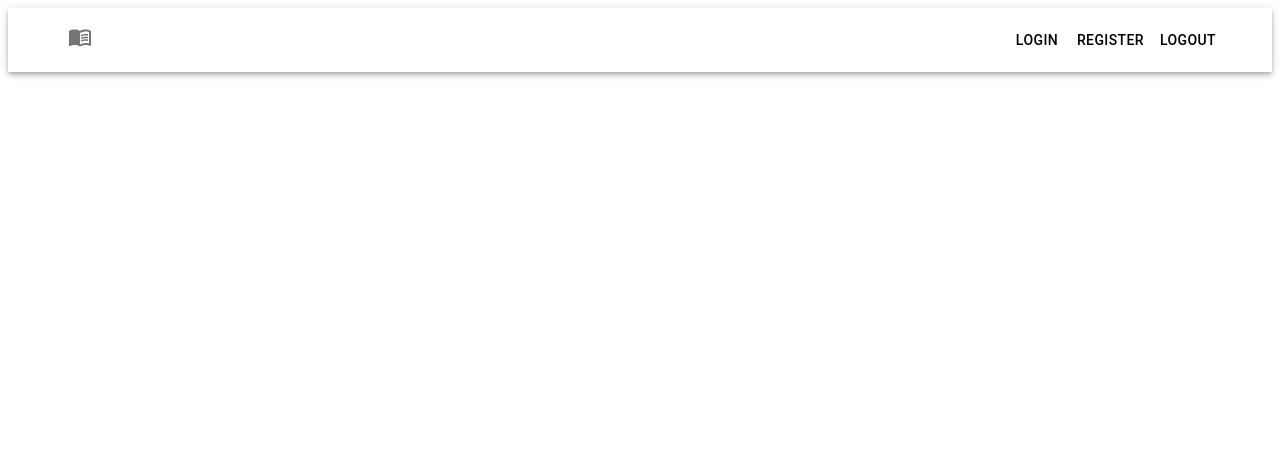
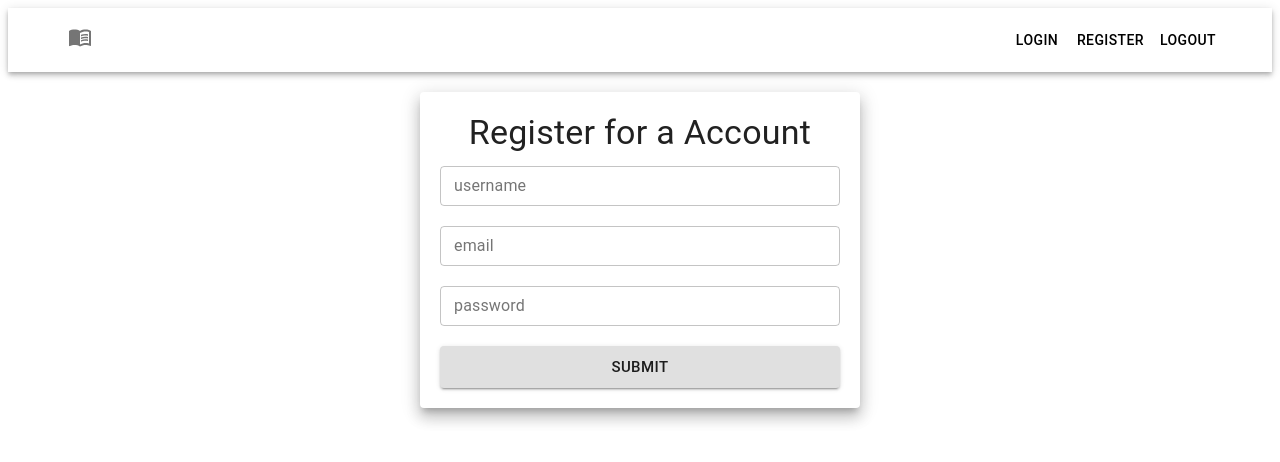
Before and after one commit to Fattylee/fattylee-hospital-finder, a React (Create React App) app: page /register in a window 1280 px wide. Shown: the top 462 px of the page. Built offline with nearby package versions, Linux system fonts and the light colour scheme.

Commit message:
add register form and functionality, implement errors actions and reducer

```diff
--- a/src/App.js
+++ b/src/App.js
@@ -1,5 +1,5 @@
 import React, { Fragment } from "react";
-import { Header, Landing, Products } from "./components";
+import { Header, Landing, Login, Products, Register } from "./components";
 import { Provider } from "react-redux";
 import { store } from "./store";
 import { BrowserRouter as Router, Route, Switch } from "react-router-dom";
@@ -13,6 +13,8 @@ const App = () => {
           <Switch>
             <Route exact path="/" component={Landing} />
             <Route exact path="/products" component={Products} />
+            <Route path="/register" component={Register} />
+            <Route path="/login" component={Login} />
           </Switch>
         </Router>
       </Provider>
--- /dev/null
+++ b/src/actions/auth.js
@@ -0,0 +1,17 @@
+import { setErrors } from "./errors";
+
+const { default: Axios } = require("axios");
+
+const axios = Axios.create({ baseURL: "http://localhost:5000/api/v1/auth" });
+
+export const registerUser = (userData, history) => async (dispatch) => {
+  try {
+    const { data } = await axios.post("register", userData);
+    console.log(data);
+    dispatch(setErrors({}));
+    history.push("/login");
+  } catch (ex) {
+    console.log(ex.response.data, "====error===");
+    dispatch(setErrors(ex.response.data.error));
+  }
+};
--- /dev/null
+++ b/src/actions/errors.js
@@ -0,0 +1,3 @@
+const { SET_ERRORS } = require("./types");
+
+export const setErrors = (payload) => ({ type: SET_ERRORS, payload });
--- a/src/actions/types.js
+++ b/src/actions/types.js
@@ -1,3 +1,3 @@
 export const FETCH_PRODUCTS = "FETCH_PRODUCTS";
 export const CREATE_PRODUCT = "CREATE_PRODUCT";
-export const GET_ERRORS = "GET_ERRORS";
+export const SET_ERRORS = "SET_ERRORS";
--- /dev/null
+++ b/src/components/Login/Login.jsx
@@ -0,0 +1,7 @@
+import React from "react";
+
+const Login = () => {
+  return <div>Login</div>;
+};
+
+export default Login;
--- /dev/null
+++ b/src/components/Register/Register.jsx
@@ -0,0 +1,117 @@
+import { Button, Card, TextField, Typography } from "@material-ui/core";
+import React, { useState } from "react";
+import { useDispatch, useSelector } from "react-redux";
+import { registerUser } from "../../actions/auth";
+// import { useStyles } from "./styles";
+
+const initialState = {
+  username: "",
+  email: "",
+  password: "",
+};
+
+const Register = (props) => {
+  const [userData, setUserData] = useState(initialState);
+  const dispatch = useDispatch();
+  const errors = useSelector((state) => state.errors);
+
+  const handleChange = (e) => {
+    setUserData((prevState) => ({
+      ...prevState,
+      [e.target.name]: e.target.value,
+    }));
+  };
+
+  const handleSubmit = (e) => {
+    e.preventDefault();
+
+    // clear component state
+    // setUserData({
+    //   username: "",
+    //   email: "",
+    //   password: "",
+    // });
+
+    dispatch(registerUser(userData, props.history));
+  };
+
+  // const classes = useStyles();
+  return (
+    <>
+      <Card
+        elevation={10}
+        style={{ padding: "20px", maxWidth: "400px", margin: "20px auto" }}
+      >
+        <Typography variant="h4" component="h2" gutterBottom align="center">
+          Register for a Account
+        </Typography>
+        <form onSubmit={handleSubmit} noValidate>
+          <div style={{ marginBottom: "20px" }}>
+            <TextField
+              label="username"
+              variant="outlined"
+              type="text"
+              name="username"
+              placeholder="Enter username"
+              fullWidth
+              value={userData.username}
+              onChange={handleChange}
+              size="small"
+            />
+            {errors.username && (
+              <Typography variant="body2" color="secondary">
+                {errors.username}
+              </Typography>
+            )}
+          </div>
+          <div style={{ marginBottom: "20px" }}>
+            <TextField
+              label="email"
+              variant="outlined"
+              type="text"
+              name="email"
+              placeholder="Enter email"
+              fullWidth
+              value={userData.email}
+              onChange={handleChange}
+              size="small"
+            />
+            {errors.email && (
+              <Typography variant="body2" color="secondary">
+                {errors.email}
+              </Typography>
+            )}
+          </div>
+          <div style={{ marginBottom: "20px" }}>
+            <TextField
+              label="password"
+              variant="outlined"
+              type="password"
+              name="password"
+              placeholder="Enter password"
+              fullWidth
+              value={userData.password}
+              onChange={handleChange}
+              size="small"
+            />
+            {errors.password && (
+              <Typography variant="body2" color="secondary">
+                {errors.password}
+              </Typography>
+            )}
+          </div>
+          <Button
+            type="submit"
+            variant="contained"
+            fullWidth
+            size="large"
+            children="submit"
+          />
+        </form>
+      </Card>
+      {/* {JSON.stringify(errors)} */}
+    </>
+  );
+};
+
+export default Register;
--- /dev/null
+++ b/src/components/Register/styles.js
@@ -0,0 +1,5 @@
+export const useStyles = (theme) => ({
+  pushBottom: {
+    marginBottom: "20px",
+  },
+});
--- a/src/components/index.js
+++ b/src/components/index.js
@@ -1,3 +1,5 @@
 export { default as Products } from "./products/Products";
 export { default as Landing } from "./Landling/Landing";
 export { default as Header } from "./header/Header";
+export { default as Login } from "./Login/Login";
+export { default as Register } from "./Register/Register";
--- a/src/reducers/auth.js
+++ b/src/reducers/auth.js
@@ -1,6 +1,6 @@
 const initialState = {
   isAuthenticated: false,
-  user: null,
+  user: {},
 };
 
 export const auth = (auth = initialState, action) => {
--- a/src/reducers/errors.js
+++ b/src/reducers/errors.js
@@ -1,8 +1,8 @@
-import { GET_ERRORS } from "../actions/types";
+import { SET_ERRORS } from "../actions/types";
 
 export const errors = (errors = {}, action) => {
   switch (action.type) {
-    case GET_ERRORS:
+    case SET_ERRORS:
       return action.payload;
     default:
       return errors;
```
Also changed, not shown: 1 other file (tests, documents, lock files or other folders).
